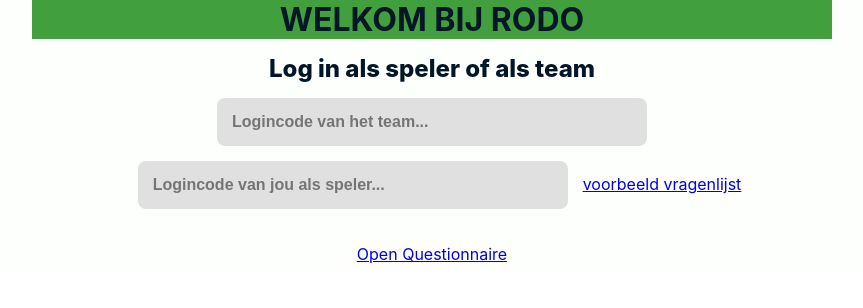
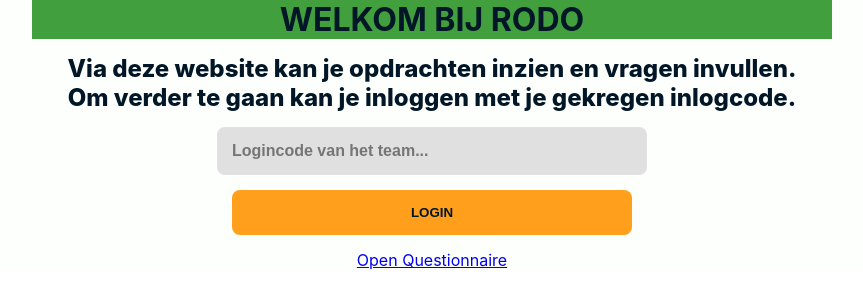
Before and after one commit to Ffyud/rodo-gui, a React (Create React App) app: page / in a window 1280 px wide. Shown: the top 308 px of the page, without its empty margins (208-1071 px from the left). Built offline with nearby package versions, Linux system fonts and the light colour scheme.

Commit message:
voeg button toe, tekst

```diff
--- a/src/Main.js
+++ b/src/Main.js
@@ -7,16 +7,16 @@ function Main() {
                 <h1>Welkom bij RoDO</h1>
             </header>
             <main>
-                <div className="explainer-text">Log in als speler of als team</div>
+                <div className="explainer-text">Via deze website kan je opdrachten inzien en vragen invullen. Om verder te gaan kan je inloggen met je gekregen inlogcode.</div>
                 <div>
                     <input type="text" placeholder="Logincode van het team..." />
-                    <input type="text" placeholder="Logincode van jou als speler..." />
+                    <Link to={"vragenlijst"}><button className="primary-btn" value="Login">Login</button></Link>
 
-                    <Link to={"vragenlijst"}>voorbeeld vragenlijst</Link>
-                    <br/><br/>
-                    <Link to={"vragenlijst_aanmaken"}>Open Questionnaire</Link>
+
                 </div>
             </main>
+
+                    <Link to={"vragenlijst_aanmaken"}>Open Questionnaire</Link>
         </div>
     );
 }
```
